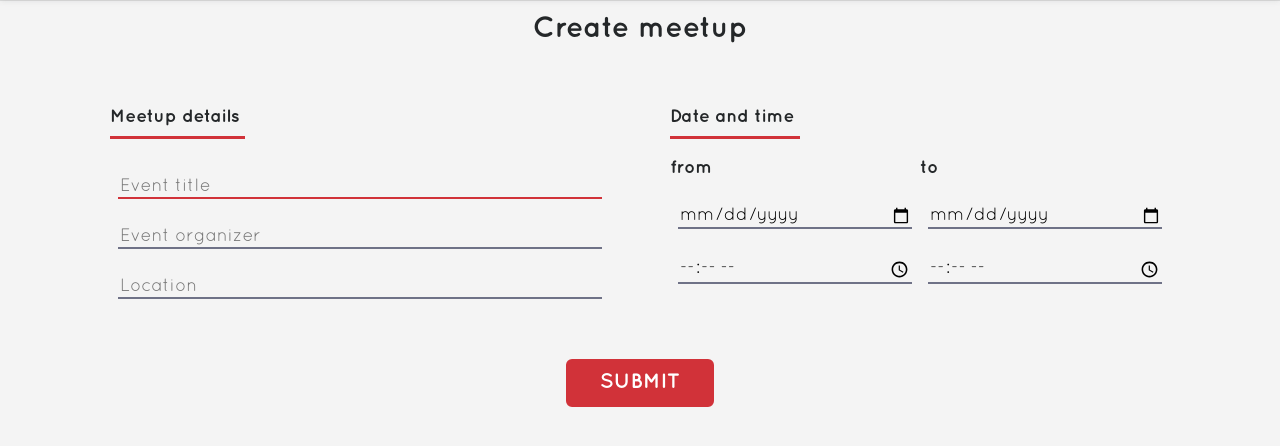
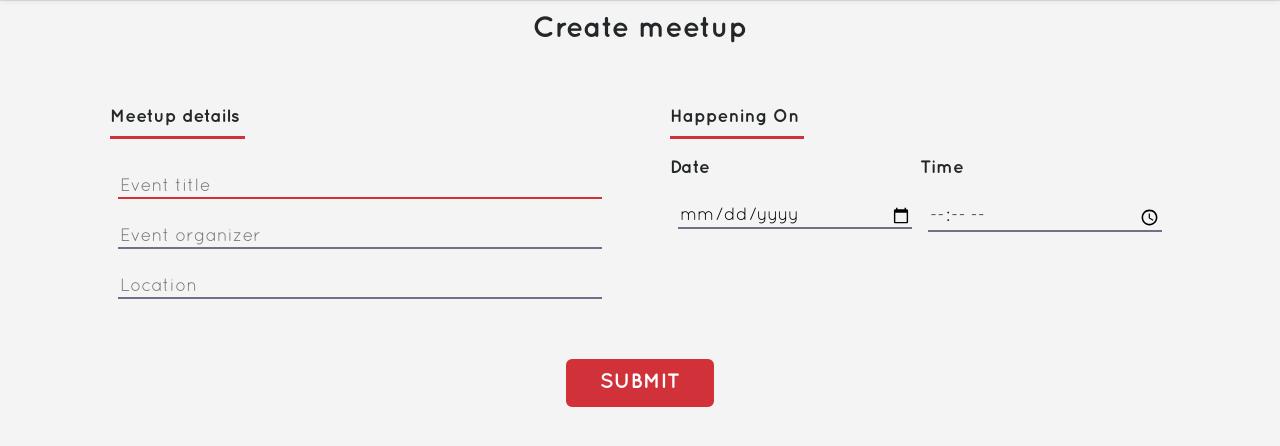
Before and after one commit to misocho/questioner, a Python web app: template UI/templates/create-meetup.html in a window 1280 px wide. Shown: the part 100-546 px from the top of the page. Run offline with Jinja, Linux system fonts and the light colour scheme; the template is opened without the code that fills it, so the values that code supplies are empty.

Commit message:
[feature

```diff
--- a/UI/static/signin.js
+++ b/UI/static/signin.js
@@ -19,7 +19,8 @@ function login(event) {
         .then((resp) => resp.json())
         .then((data) => {
             if (data.status == 200) {
-                window.location.href = '../templates/index.html'
+                localStorage.setItem('token', data.token);
+                window.location.href = '../templates/index.html';
             } else {
                 window.alert(data.error);
             }
--- a/UI/templates/create-meetup.html
+++ b/UI/templates/create-meetup.html
@@ -56,25 +56,20 @@
                         <div id="right-box">
                             <div class="box-content">
                                 <div id="details-box">
-                                    <div class="box-title">Date and time</div>
+                                    <div class="box-title">Happening On</div>
                                     <div id="datetime-box">
                                         <div class="datetime-left">
-                                            <div class="datebox-title">from</div>
+                                            <div class="datebox-title">Date</div>
                                             <div class="textbox">
-                                                <input type="date" placeholder="Event organizer" name="" value="">
+                                                <input type="date"  id="date" value="">
                                             </div>
-                                            <div class="textbox">
-                                                    <input type="time" placeholder="Event organizer" name="" value="">
-                                                </div>
                                         </div>
                                         <div class="datetime-right">
-                                                <div class="datebox-title">to</div>
+                                                <div class="datebox-title">Time</div>
                                                 <div class="textbox">
-                                                    <input type="date" placeholder="Event organizer" name="" value="">
+                                                    <input type="time"  id="time" value="">
                                                 </div>
-                                                <div class="textbox">
-                                                        <input type="time" placeholder="Event organizer" name="" value="">
-                                                    </div>
+
                                             </div>
                                     </div>
                                 </div>
@@ -88,5 +83,6 @@
             </div>
         </div>
     </div>
+    <script src="../static/create_meetup.js"></script>
 </body>
 </html>
```
